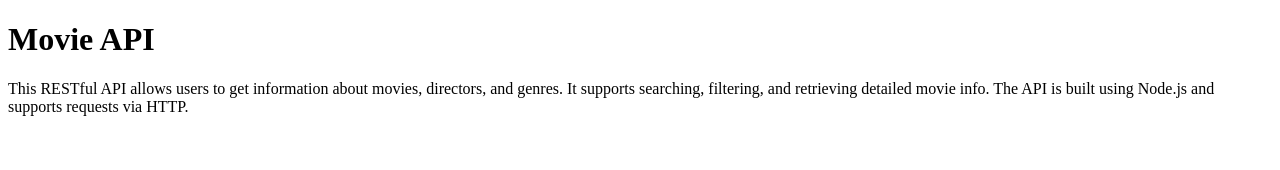
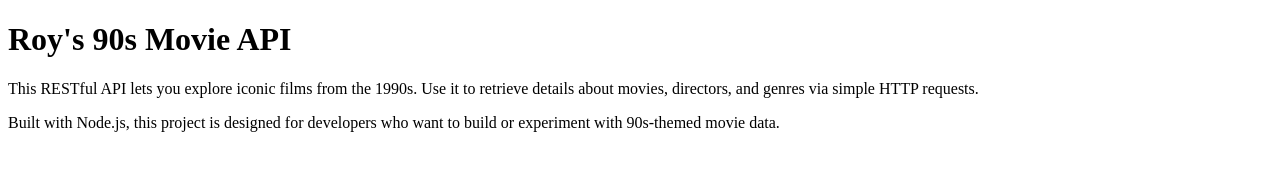
Before and after one commit to Royjysmael/movie_api, a plain HTML site: page documentation.html in a window 1280 px wide. Drawn offline with Linux system fonts and the light colour scheme.

Commit message:
Final updates to HTML content and docs

```diff
--- a/documentation.html
+++ b/documentation.html
@@ -1,14 +1,20 @@
 <!DOCTYPE html>
 <html lang="en">
-<head>
-  <meta charset="UTF-8" />
-  <meta name="viewport" content="width=device-width, initial-scale=1.0"/>
-  <title>Movie API Documentation</title>
-</head>
-<body>
-  <h1>Movie API</h1>
-  <p>This RESTful API allows users to get information about movies, directors, and genres.
-     It supports searching, filtering, and retrieving detailed movie info.
-     The API is built using Node.js and supports requests via HTTP.</p>
-</body>
+  <head>
+    <meta charset="UTF-8" />
+    <meta name="viewport" content="width=device-width, initial-scale=1.0" />
+    <title>Roy's 90s Movie API - Documentation</title>
+  </head>
+  <body>
+    <h1>Roy's 90s Movie API</h1>
+    <p>
+      This RESTful API lets you explore iconic films from the 1990s. Use it to
+      retrieve details about movies, directors, and genres via simple HTTP
+      requests.
+    </p>
+    <p>
+      Built with Node.js, this project is designed for developers who want to
+      build or experiment with 90s-themed movie data.
+    </p>
+  </body>
 </html>
```
Also changed, not shown: index.html (+3 -3 lines), 1 other file.
